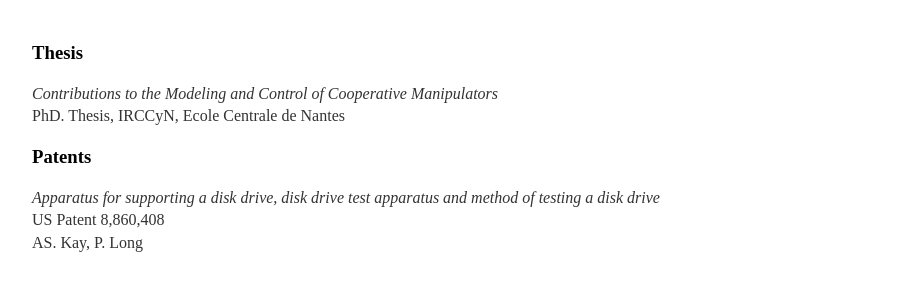
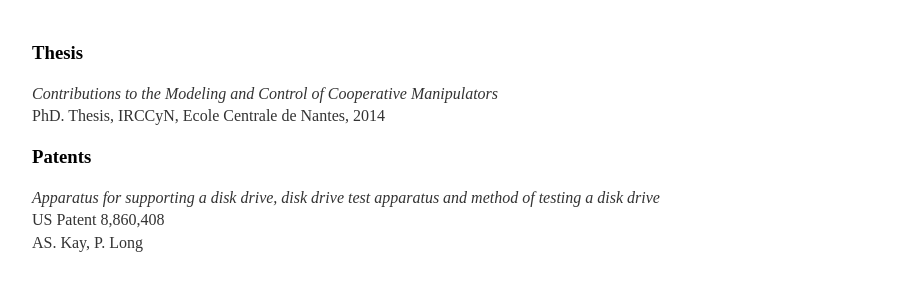
Before and after one commit to philip-long/philip-long.github.io, a Jekyll site: the page built from publications/index.html, in a window 1280 px wide. Shown: the part 1383-1678 px from the top of the page, without its empty margins (160-1070 px from the left). Built offline with Jekyll 4.4.1, drawn with Linux system fonts in a browser that asks for light colours.

Commit message:
update to description

```diff
--- a/publications/index.html
+++ b/publications/index.html
@@ -10,6 +10,7 @@ title: Philip Long, PhD, Roboticist
      <i>Dynamic modeling of parallel robots with flexible platforms</i><br>
     Mechanism and Machine Theory 81, 21-35<br>
     P. Long, W. Khalil, and P. Martinet<br><br>
+        <a href="https://www.researchgate.net/profile/Philip_Long2/publication/263893839_Dynamic_modeling_of_parallel_robots_with_flexible_platforms/links/53d8a3110cf2631430c32dfe.pdf"></a>
      </p>
 
     <p>
@@ -79,7 +80,7 @@ title: Philip Long, PhD, Roboticist
     <h3> Thesis </h3>
       <p>
     <i>Contributions to the Modeling and Control of Cooperative Manipulators</i><br>
-    PhD. Thesis, IRCCyN, Ecole Centrale de Nantes<br>
+    PhD. Thesis, IRCCyN, Ecole Centrale de Nantes, 2014<br>
      </p>
 
 
```
